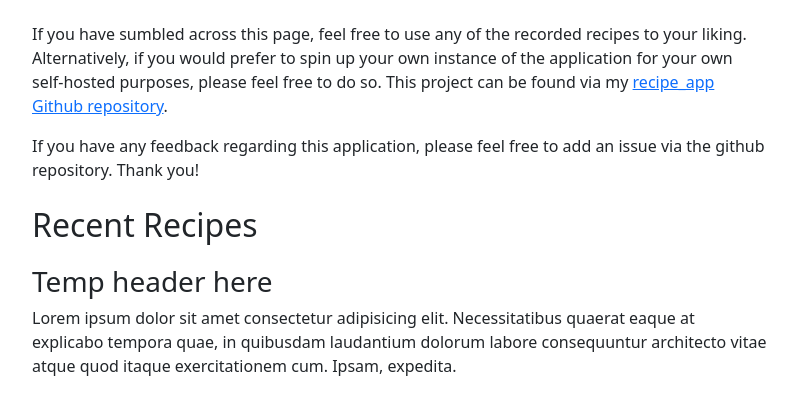
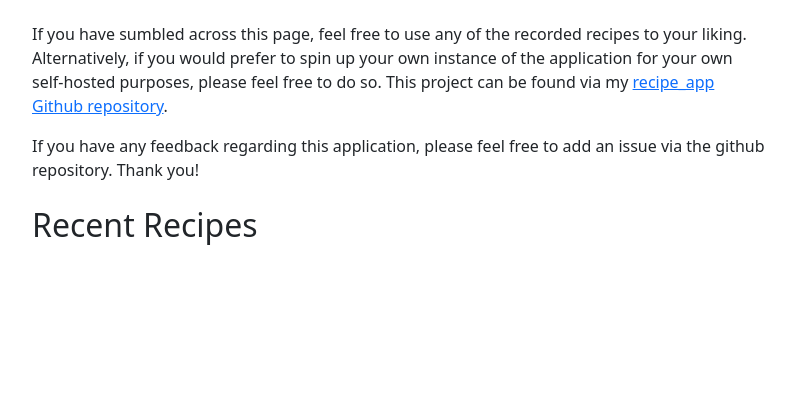
Before and after one commit to sbeckstrand/recipe_app, a Django app: template recipes/templates/index.html in a window 1280 px wide. Shown: the part 224-639 px from the top of the page, without its empty margins (240-1037 px from the left). Run offline with Django 3.2, Linux system fonts and the light colour scheme; the template is opened without the code that fills it, so the values that code supplies are empty; some libraries are stand-ins or nearby versions.

Commit message:
Removed temp data

```diff
--- a/recipes/templates/index.html
+++ b/recipes/templates/index.html
@@ -11,10 +11,4 @@
 <h2 class="pt-2">Recent Recipes</h2>
 {% include 'recipes/recipe_list.html' %}
 
-<h3 class="pt-2">Temp header here</h3>
-
-<p>
-    Lorem ipsum dolor sit amet consectetur adipisicing elit. Necessitatibus quaerat eaque at explicabo tempora quae, in quibusdam laudantium dolorum labore consequuntur architecto vitae atque quod itaque exercitationem cum. Ipsam, expedita.
-</p>
-
 {% endblock %}
```
